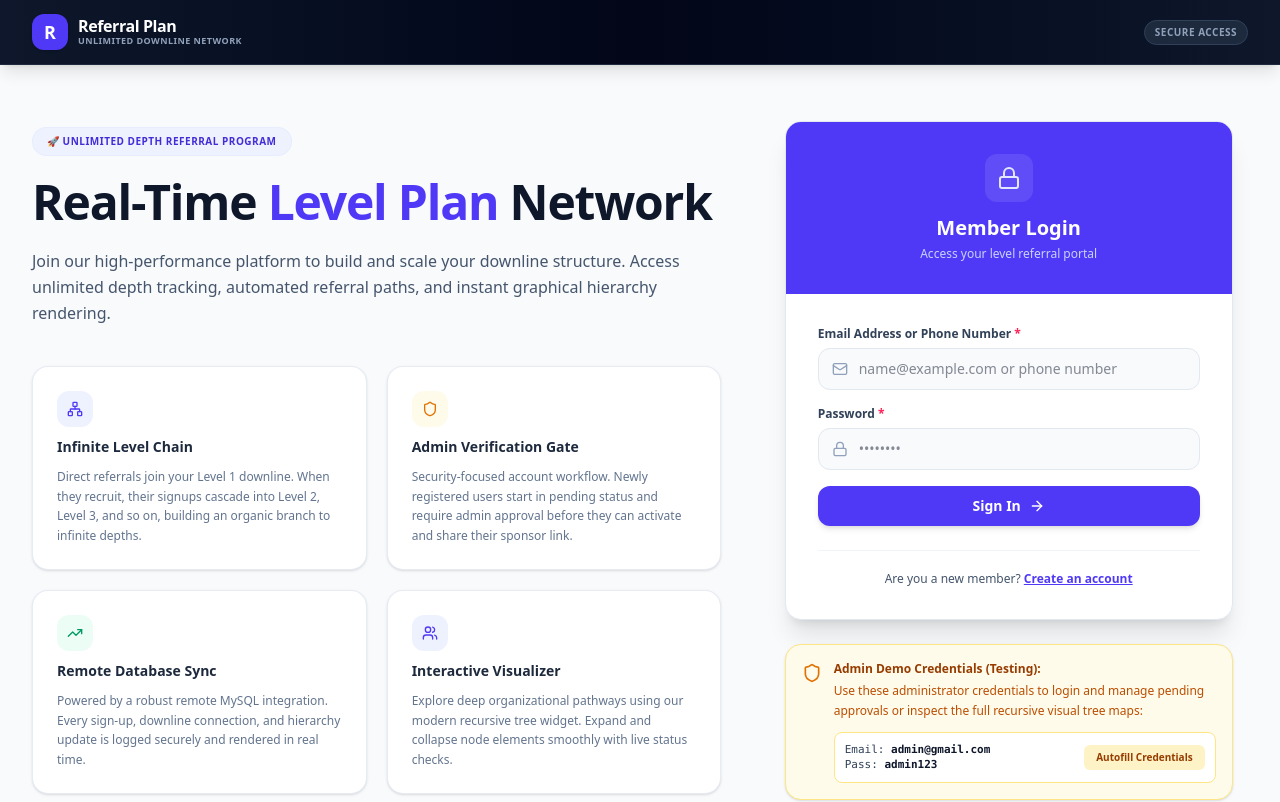
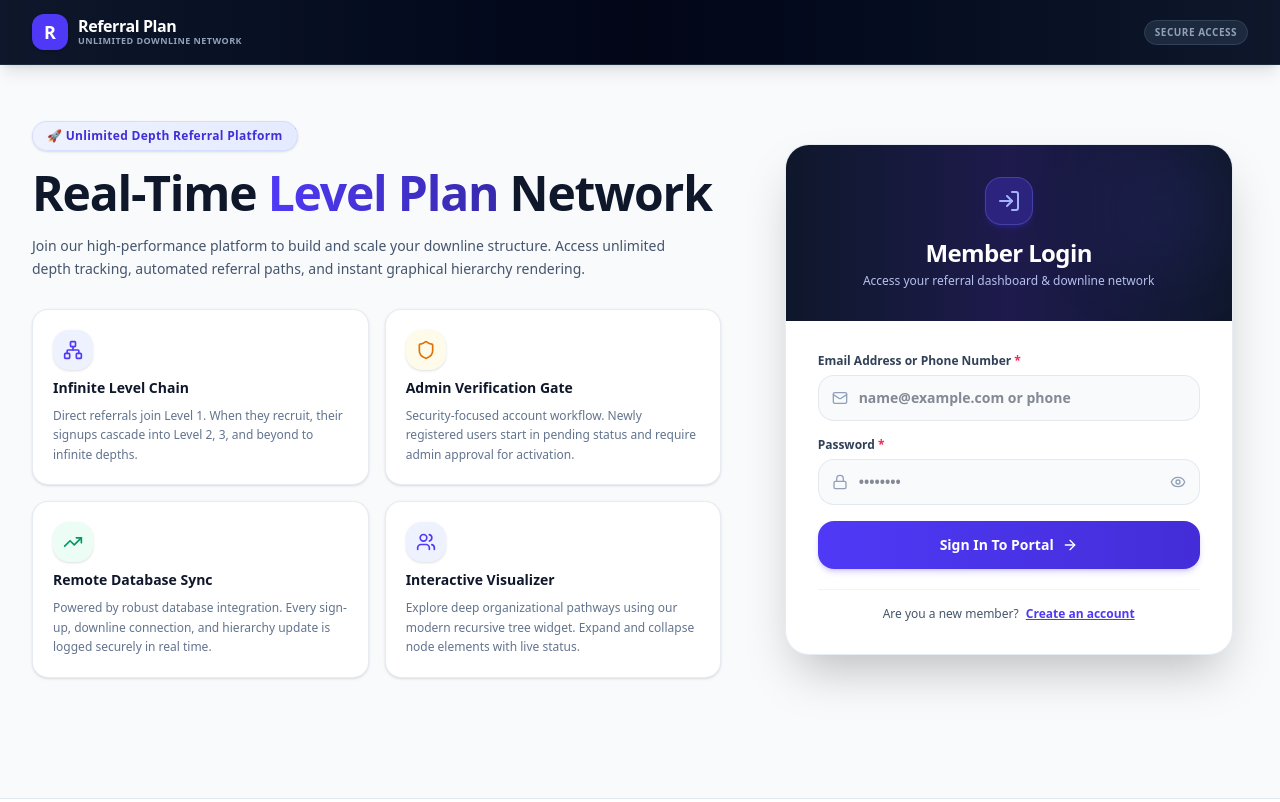
Before and after one commit to salamatsekh893/partha-hite1, a React (Vite) app: page / in a window 1280 px wide. Shown: the top 802 px of the page. Built offline with nearby package versions, Linux system fonts and the light colour scheme.

Commit message:
style: improve landing page and login UI
Refined the landing page design with updated typography and gradients. Enhanced the login component by adding a password visibility toggle and updating the UI for a modern aesthetic.

```diff
--- a/src/App.tsx
+++ b/src/App.tsx
@@ -110,60 +110,60 @@ export default function App() {
           )
         ) : (
           /* ANONYMOUS/AUTH VIEWS */
-          <div className="grid grid-cols-1 lg:grid-cols-12 gap-12 lg:items-center py-4">
+          <div className="grid grid-cols-1 lg:grid-cols-12 gap-8 lg:gap-12 lg:items-center py-4">
             {/* Left Column: Visual Information & Promotion */}
-            <div className="lg:col-span-7 space-y-8 text-left">
-              <div className="space-y-4">
-                <span className="inline-flex items-center gap-1.5 bg-indigo-50 border border-indigo-100/50 text-indigo-700 px-3.5 py-1.5 rounded-full text-[10px] font-bold uppercase tracking-wider">
-                  🚀 Unlimited Depth Referral Program
+            <div className="lg:col-span-7 space-y-6 text-left">
+              <div className="space-y-3">
+                <span className="inline-flex items-center gap-1.5 bg-gradient-to-r from-indigo-50 to-indigo-100/80 border border-indigo-200/60 text-indigo-700 px-3.5 py-1.5 rounded-full text-xs font-black tracking-wide shadow-sm">
+                  🚀 Unlimited Depth Referral Platform
                 </span>
-                <h2 className="text-4xl sm:text-5xl font-extrabold text-slate-900 tracking-tight leading-tight">
-                  Real-Time <span className="text-indigo-600">Level Plan</span> Network
+                <h2 className="text-3xl sm:text-5xl font-black text-slate-900 tracking-tight leading-tight">
+                  Real-Time <span className="bg-gradient-to-r from-indigo-600 to-indigo-800 bg-clip-text text-transparent">Level Plan</span> Network
                 </h2>
-                <p className="text-sm sm:text-base text-slate-600 leading-relaxed max-w-2xl">
+                <p className="text-xs sm:text-sm text-slate-600 leading-relaxed max-w-2xl font-medium">
                   Join our high-performance platform to build and scale your downline structure. Access unlimited depth tracking, automated referral paths, and instant graphical hierarchy rendering.
                 </p>
               </div>
 
-              {/* Informational Cards (No Nesting, Clean Grid) */}
-              <div className="grid grid-cols-1 sm:grid-cols-2 gap-5 pt-2">
-                <div className="bg-white p-6 rounded-2xl border border-slate-200/80 shadow-sm space-y-2.5 transition-all hover:shadow-md hover:border-slate-300">
-                  <div className="w-9 h-9 rounded-xl bg-indigo-50 text-indigo-600 flex items-center justify-center font-bold">
-                    <Network className="w-4 h-4" />
+              {/* Informational Cards Grid */}
+              <div className="grid grid-cols-1 sm:grid-cols-2 gap-4 pt-1">
+                <div className="bg-white p-5 rounded-2xl border border-slate-200/80 shadow-sm space-y-2 transition-all hover:shadow-md hover:border-indigo-200 group">
+                  <div className="w-10 h-10 rounded-2xl bg-indigo-50 text-indigo-600 flex items-center justify-center font-bold group-hover:scale-105 group-hover:bg-indigo-600 group-hover:text-white transition-all shadow-sm">
+                    <Network className="w-5 h-5" />
                   </div>
-                  <h3 className="font-bold text-slate-800 text-sm">Infinite Level Chain</h3>
-                  <p className="text-xs text-slate-500 leading-relaxed">
-                    Direct referrals join your Level 1 downline. When they recruit, their signups cascade into Level 2, Level 3, and so on, building an organic branch to infinite depths.
+                  <h3 className="font-extrabold text-slate-900 text-sm">Infinite Level Chain</h3>
+                  <p className="text-xs text-slate-500 leading-relaxed font-medium">
+                    Direct referrals join Level 1. When they recruit, their signups cascade into Level 2, 3, and beyond to infinite depths.
                   </p>
                 </div>
 
-                <div className="bg-white p-6 rounded-2xl border border-slate-200/80 shadow-sm space-y-2.5 transition-all hover:shadow-md hover:border-slate-300">
-                  <div className="w-9 h-9 rounded-xl bg-amber-50 text-amber-600 flex items-center justify-center font-bold">
-                    <Shield className="w-4 h-4" />
+                <div className="bg-white p-5 rounded-2xl border border-slate-200/80 shadow-sm space-y-2 transition-all hover:shadow-md hover:border-amber-200 group">
+                  <div className="w-10 h-10 rounded-2xl bg-amber-50 text-amber-600 flex items-center justify-center font-bold group-hover:scale-105 group-hover:bg-amber-500 group-hover:text-white transition-all shadow-sm">
+                    <Shield className="w-5 h-5" />
                   </div>
-                  <h3 className="font-bold text-slate-800 text-sm">Admin Verification Gate</h3>
-                  <p className="text-xs text-slate-500 leading-relaxed">
-                    Security-focused account workflow. Newly registered users start in pending status and require admin approval before they can activate and share their sponsor link.
+                  <h3 className="font-extrabold text-slate-900 text-sm">Admin Verification Gate</h3>
+                  <p className="text-xs text-slate-500 leading-relaxed font-medium">
+                    Security-focused account workflow. Newly registered users start in pending status and require admin approval for activation.
                   </p>
                 </div>
 
-                <div className="bg-white p-6 rounded-2xl border border-slate-200/80 shadow-sm space-y-2.5 transition-all hover:shadow-md hover:border-slate-300">
-                  <div className="w-9 h-9 rounded-xl bg-emerald-50 text-emerald-600 flex items-center justify-center font-bold">
-                    <TrendingUp className="w-4 h-4" />
+                <div className="bg-white p-5 rounded-2xl border border-slate-200/80 shadow-sm space-y-2 transition-all hover:shadow-md hover:border-emerald-200 group">
+                  <div className="w-10 h-10 rounded-2xl bg-emerald-50 text-emerald-600 flex items-center justify-center font-bold group-hover:scale-105 group-hover:bg-emerald-600 group-hover:text-white transition-all shadow-sm">
+                    <TrendingUp className="w-5 h-5" />
                   </div>
-                  <h3 className="font-bold text-slate-800 text-sm">Remote Database Sync</h3>
-                  <p className="text-xs text-slate-500 leading-relaxed">
-                    Powered by a robust remote MySQL integration. Every sign-up, downline connection, and hierarchy update is logged securely and rendered in real time.
+                  <h3 className="font-extrabold text-slate-900 text-sm">Remote Database Sync</h3>
+                  <p className="text-xs text-slate-500 leading-relaxed font-medium">
+                    Powered by robust database integration. Every sign-up, downline connection, and hierarchy update is logged securely in real time.
                   </p>
                 </div>
 
-                <div className="bg-white p-6 rounded-2xl border border-slate-200/80 shadow-sm space-y-2.5 transition-all hover:shadow-md hover:border-slate-300">
-                  <div className="w-9 h-9 rounded-xl bg-indigo-50 text-indigo-600 flex items-center justify-center font-bold">
-                    <Users className="w-4 h-4" />
+                <div className="bg-white p-5 rounded-2xl border border-slate-200/80 shadow-sm space-y-2 transition-all hover:shadow-md hover:border-indigo-200 group">
+                  <div className="w-10 h-10 rounded-2xl bg-indigo-50 text-indigo-600 flex items-center justify-center font-bold group-hover:scale-105 group-hover:bg-indigo-600 group-hover:text-white transition-all shadow-sm">
+                    <Users className="w-5 h-5" />
                   </div>
-                  <h3 className="font-bold text-slate-800 text-sm">Interactive Visualizer</h3>
-                  <p className="text-xs text-slate-500 leading-relaxed">
-                    Explore deep organizational pathways using our modern recursive tree widget. Expand and collapse node elements smoothly with live status checks.
+                  <h3 className="font-extrabold text-slate-900 text-sm">Interactive Visualizer</h3>
+                  <p className="text-xs text-slate-500 leading-relaxed font-medium">
+                    Explore deep organizational pathways using our modern recursive tree widget. Expand and collapse node elements with live status.
                   </p>
                 </div>
               </div>
--- a/src/components/LoginForm.tsx
+++ b/src/components/LoginForm.tsx
@@ -1,5 +1,5 @@
 import { useState, FormEvent } from 'react';
-import { Mail, Lock, Shield, ArrowRight, AlertCircle, Info } from 'lucide-react';
+import { Mail, Lock, ArrowRight, AlertCircle, Eye, EyeOff, Sparkles, LogIn } from 'lucide-react';
 import { User } from '../types.js';
 
 interface LoginFormProps {
@@ -10,6 +10,7 @@ interface LoginFormProps {
 export default function LoginForm({ onLoginSuccess, onToggleRegister }: LoginFormProps) {
   const [email, setEmail] = useState('');
   const [password, setPassword] = useState('');
+  const [showPassword, setShowPassword] = useState(false);
   const [error, setError] = useState<string | null>(null);
   const [loading, setLoading] = useState(false);
 
@@ -47,31 +48,26 @@ export default function LoginForm({ onLoginSuccess, onToggleRegister }: LoginFor
     }
   };
 
-  // Helper to autofill admin credentials for testing
-  const handleAutofillAdmin = () => {
-    setEmail('admin@gmail.com');
-    setPassword('admin123');
-    setError(null);
-  };
-
   return (
     <div id="login-form-container" className="w-full max-w-md mx-auto">
-      <div className="bg-white rounded-2xl border border-slate-200 shadow-xl overflow-hidden">
-        {/* Header decoration */}
-        <div className="bg-indigo-600 px-6 py-8 text-white text-center">
-          <div className="inline-flex w-12 h-12 rounded-xl bg-white/10 items-center justify-center mb-3">
-            <Lock className="w-6 h-6 text-indigo-100" />
+      <div className="bg-white rounded-3xl border border-slate-200/80 shadow-2xl overflow-hidden backdrop-blur-sm transition-all">
+        {/* Sleek Gradient Header */}
+        <div className="bg-gradient-to-r from-slate-900 via-indigo-950 to-slate-900 px-6 py-8 text-white text-center relative overflow-hidden">
+          <div className="absolute right-0 top-0 w-32 h-32 bg-indigo-500/10 rounded-full blur-2xl pointer-events-none"></div>
+
+          <div className="inline-flex w-12 h-12 rounded-2xl bg-indigo-600/30 border border-indigo-400/30 items-center justify-center mb-3 shadow-md shadow-indigo-600/20 text-indigo-300">
+            <LogIn className="w-6 h-6" />
           </div>
-          <h2 className="text-xl font-bold">Member Login</h2>
-          <p className="text-xs text-indigo-200 mt-1">Access your level referral portal</p>
+          <h2 className="text-2xl font-black tracking-tight text-white">Member Login</h2>
+          <p className="text-xs text-indigo-200/90 mt-1 font-medium">Access your referral dashboard & downline network</p>
         </div>
 
-        <div className="p-6 sm:p-8">
+        <div className="p-6 sm:p-8 space-y-5">
           {error && (
-            <div className="mb-5 bg-rose-50 border border-rose-200 rounded-xl p-4 flex gap-3 text-rose-700 text-xs leading-relaxed">
+            <div className="bg-rose-50 border border-rose-200 rounded-2xl p-4 flex gap-3 text-rose-700 text-xs leading-relaxed shadow-sm">
               <AlertCircle className="w-5 h-5 shrink-0 text-rose-500" />
               <div>
-                <span className="font-semibold block">Authentication Error:</span>
+                <span className="font-bold block text-rose-800">Authentication Error:</span>
                 {error}
               </div>
             </div>
@@ -79,7 +75,7 @@ export default function LoginForm({ onLoginSuccess, onToggleRegister }: LoginFor
 
           <form onSubmit={handleSubmit} className="space-y-4">
             <div>
-              <label htmlFor="login-email" className="block text-xs font-semibold text-slate-700 mb-1.5">
+              <label htmlFor="login-email" className="block text-xs font-bold text-slate-700 mb-1.5">
                 Email Address or Phone Number <span className="text-rose-500">*</span>
               </label>
               <div className="relative">
@@ -91,8 +87,8 @@ export default function LoginForm({ onLoginSuccess, onToggleRegister }: LoginFor
                   type="text"
                   value={email}
                   onChange={(e) => setEmail(e.target.value)}
-                  className="w-full pl-10 pr-4 py-2.5 bg-slate-50 border border-slate-200 rounded-xl text-sm text-slate-900 focus:outline-none focus:ring-2 focus:ring-indigo-500 focus:bg-white transition-all font-medium"
-                  placeholder="name@example.com or phone number"
+                  className="w-full pl-10 pr-4 py-3 bg-slate-50 border border-slate-200/90 rounded-2xl text-sm text-slate-900 focus:outline-none focus:ring-2 focus:ring-indigo-600 focus:bg-white focus:border-transparent transition-all font-semibold"
+                  placeholder="name@example.com or phone"
                   required
                 />
               </div>
@@ -100,7 +96,7 @@ export default function LoginForm({ onLoginSuccess, onToggleRegister }: LoginFor
 
             <div>
               <div className="flex justify-between items-center mb-1.5">
-                <label htmlFor="login-password" className="block text-xs font-semibold text-slate-700">
+                <label htmlFor="login-password" className="block text-xs font-bold text-slate-700">
                   Password <span className="text-rose-500">*</span>
                 </label>
               </div>
@@ -110,34 +106,42 @@ export default function LoginForm({ onLoginSuccess, onToggleRegister }: LoginFor
                 </div>
                 <input
                   id="login-password"
-                  type="password"
+                  type={showPassword ? 'text' : 'password'}
                   value={password}
                   onChange={(e) => setPassword(e.target.value)}
-                  className="w-full pl-10 pr-4 py-2.5 bg-slate-50 border border-slate-200 rounded-xl text-sm text-slate-900 focus:outline-none focus:ring-2 focus:ring-indigo-500 focus:bg-white transition-all font-medium"
+                  className="w-full pl-10 pr-10 py-3 bg-slate-50 border border-slate-200/90 rounded-2xl text-sm text-slate-900 focus:outline-none focus:ring-2 focus:ring-indigo-600 focus:bg-white focus:border-transparent transition-all font-semibold"
                   placeholder="••••••••"
                   required
                 />
+                <button
+                  type="button"
+                  onClick={() => setShowPassword(!showPassword)}
+                  className="absolute inset-y-0 right-0 pr-3.5 flex items-center text-slate-400 hover:text-slate-600 cursor-pointer"
+                  title={showPassword ? 'Hide password' : 'Show password'}
+                >
+                  {showPassword ? <EyeOff className="w-4 h-4" /> : <Eye className="w-4 h-4" />}
+                </button>
               </div>
             </div>
 
             <button
               type="submit"
               disabled={loading}
-              className="w-full flex items-center justify-center gap-2 bg-indigo-600 hover:bg-indigo-700 text-white font-semibold py-2.5 px-4 rounded-xl text-sm transition-colors shadow-md hover:shadow-lg disabled:opacity-50 disabled:pointer-events-none mt-2 cursor-pointer font-semibold"
+              className="w-full flex items-center justify-center gap-2 bg-gradient-to-r from-indigo-600 to-indigo-700 hover:from-indigo-700 hover:to-indigo-800 text-white font-extrabold py-3.5 px-5 rounded-2xl text-sm transition-all shadow-md shadow-indigo-600/20 hover:shadow-lg disabled:opacity-50 disabled:pointer-events-none mt-3 cursor-pointer active:scale-98"
             >
-              {loading ? 'Processing...' : 'Sign In'}
+              {loading ? 'Processing Sign In...' : 'Sign In To Portal'}
               <ArrowRight className="w-4 h-4" />
             </button>
           </form>
 
           {/* Toggle register */}
-          <div className="mt-6 pt-5 border-t border-slate-100 text-center">
+          <div className="pt-4 border-t border-slate-100 text-center">
             <p className="text-xs text-slate-600 font-medium">
               Are you a new member?{' '}
               <button
                 type="button"
                 onClick={onToggleRegister}
-                className="font-bold text-indigo-600 hover:text-indigo-700 underline cursor-pointer"
+                className="font-extrabold text-indigo-600 hover:text-indigo-800 underline transition-colors cursor-pointer ml-1"
               >
                 Create an account
               </button>
@@ -145,34 +149,6 @@ export default function LoginForm({ onLoginSuccess, onToggleRegister }: LoginFor
           </div>
         </div>
       </div>
-
-      {/* Admin Quick Login box */}
-      <div className="mt-6 bg-amber-50 border border-amber-200 rounded-2xl p-4 shadow-sm">
-        <div className="flex gap-3">
-          <Shield className="w-5 h-5 text-amber-600 shrink-0 mt-0.5" />
-          <div className="text-xs">
-            <h4 className="font-bold text-amber-800 flex items-center gap-1.5">
-              Admin Demo Credentials (Testing):
-            </h4>
-            <p className="text-amber-700 mt-1 leading-relaxed">
-              Use these administrator credentials to login and manage pending approvals or inspect the full recursive visual tree maps:
-            </p>
-            <div className="mt-3 flex items-center justify-between bg-white border border-amber-200 rounded-lg p-2.5">
-              <div className="font-mono text-[11px] text-slate-700">
-                <div>Email: <strong className="text-slate-900">admin@gmail.com</strong></div>
-                <div>Pass: <strong className="text-slate-900">admin123</strong></div>
-              </div>
-              <button
-                type="button"
-                onClick={handleAutofillAdmin}
-                className="bg-amber-100 hover:bg-amber-200 text-amber-800 font-bold px-3 py-1.5 rounded-md text-[10px] transition-colors cursor-pointer"
-              >
-                Autofill Credentials
-              </button>
-            </div>
-          </div>
-        </div>
-      </div>
     </div>
   );
 }
```
